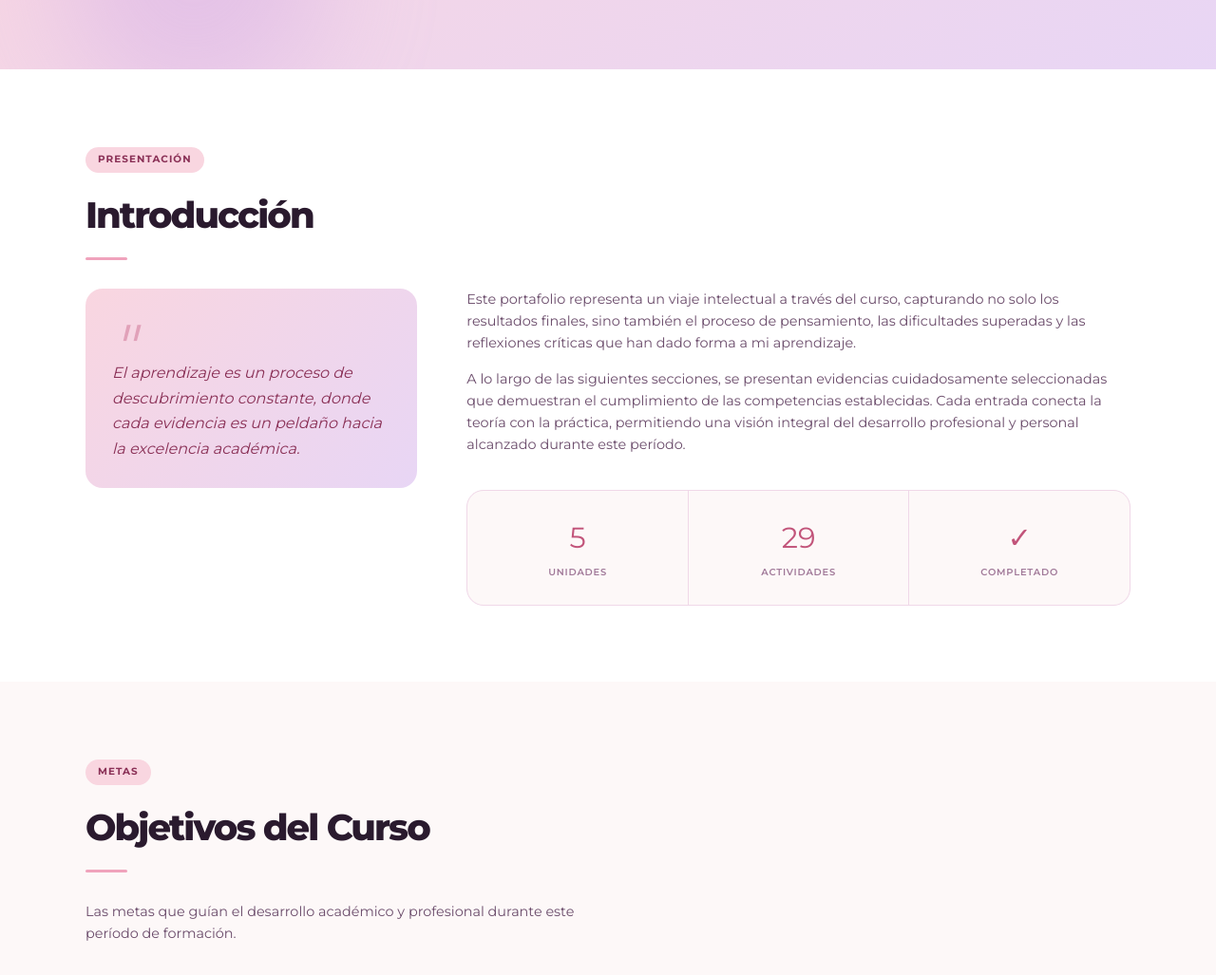
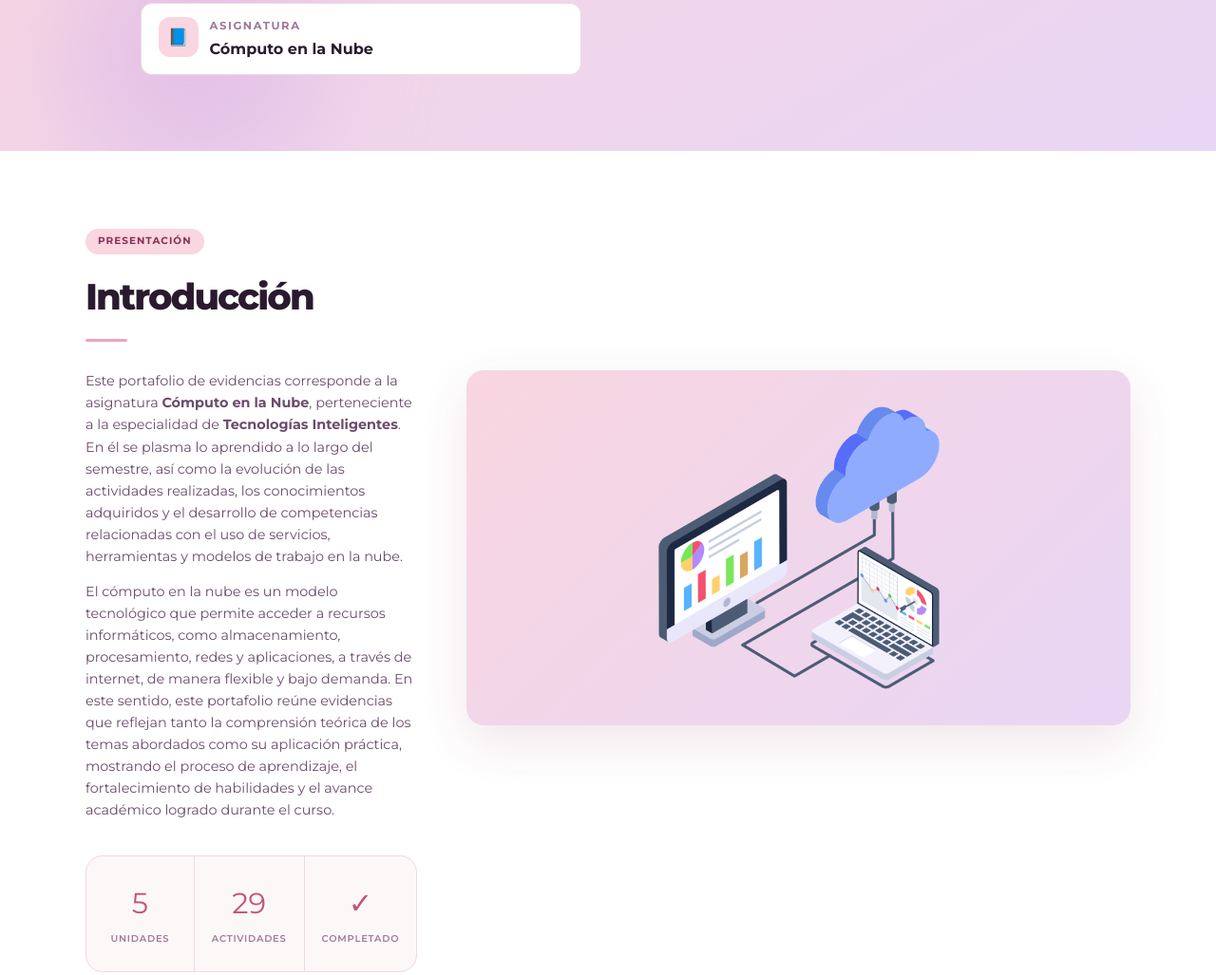
Before and after one commit to silviaaa-rm/Portafolio-CN, a plain HTML site: page index.html in a window 1280 px wide. Shown: the part 861-1888 px from the top of the page at 95% size. Drawn offline with Linux system fonts and the light colour scheme.

Commit message:
Introducción Realizada

```diff
--- a/index.html
+++ b/index.html
@@ -135,6 +135,51 @@
 .stitle{font-family:'Montserrat',sans-serif;font-size:clamp(1.7rem,4vw,2.4rem);letter-spacing:-.05em;color:var(--text);margin-bottom:14px;font-weight:800}
 .sdesc{color:var(--text-mid);max-width:560px;margin-bottom:44px;font-size:.9rem}
 .divider{width:44px;height:3px;background:var(--rose-mid);border-radius:2px;margin:14px 0 30px}
+
+/* IMAGEN */
+.intro-grid-img{
+  display:grid;
+  grid-template-columns:1.1fr .9fr;
+  gap:52px;
+  align-items:center;
+}
+
+.intro-image-card{
+  width:100%;
+  min-height:360px;
+  background:linear-gradient(135deg,var(--rose),var(--lilac));
+  border:1px solid var(--border);
+  border-radius:var(--r);
+  display:flex;
+  align-items:center;
+  justify-content:center;
+  padding:26px;
+  box-shadow:0 18px 50px rgba(138,48,86,.12);
+  overflow:hidden;
+}
+
+.intro-image-card img{
+  width:100%;
+  height:100%;
+  max-height:320px;
+  object-fit:contain;
+}
+
+@media(max-width:800px){
+  .intro-grid-img{
+    grid-template-columns:1fr;
+    gap:30px;
+  }
+
+  .intro-image-card{
+    min-height:240px;
+    padding:20px;
+  }
+
+  .intro-image-card img{
+    max-height:220px;
+  }
+}
 
 /* INTRO */
 #introduccion{background:var(--white)}
@@ -275,7 +320,7 @@
 <body>
 
 <nav>
-  <a class="nav-logo" href="#inicio">✦ Portafolio</a>
+  <a class="nav-logo" href="#inicio">Portafolio - SGRM</a>
   <div class="hamburger" onclick="toggleMenu()"><span></span><span></span><span></span></div>
   <ul class="nav-links" id="navLinks">
     <li><a href="#inicio">Inicio</a></li>
@@ -327,6 +372,14 @@
             <span class="ic-emoji">📘</span>
             <input type="file" accept="image/*" onchange="changeIconImage(event, this)">
           </label>
+          <div style="flex:1"><div class="ic-label">Carrera</div><div class="ic-val" contenteditable="true" data-ph="Nombre de la materia">Ingenieria en Sistemas Computacionales</div></div>
+        </div>
+        <div class="info-card">
+          <label class="ic-icon" style="background:var(--rose)" title="Clic para cambiar imagen">
+            <img src="" alt="Icono de materia" class="ic-img">
+            <span class="ic-emoji">📘</span>
+            <input type="file" accept="image/*" onchange="changeIconImage(event, this)">
+          </label>
           <div style="flex:1"><div class="ic-label">Asignatura</div><div class="ic-val" contenteditable="true" data-ph="Nombre de la materia">Cómputo en la Nube</div></div>
         </div>
       </div>
@@ -349,16 +402,43 @@
     <div class="stag">Presentación</div>
     <h2 class="stitle">Introducción</h2>
     <div class="divider"></div>
-    <div class="intro-grid">
-      <div class="intro-quote">El aprendizaje es un proceso de descubrimiento constante, donde cada evidencia es un peldaño hacia la excelencia académica.</div>
+
+    <div class="intro-grid intro-grid-img">
       <div class="intro-text">
-        <p>Este portafolio representa un viaje intelectual a través del curso, capturando no solo los resultados finales, sino también el proceso de pensamiento, las dificultades superadas y las reflexiones críticas que han dado forma a mi aprendizaje.</p>
-        <p>A lo largo de las siguientes secciones, se presentan evidencias cuidadosamente seleccionadas que demuestran el cumplimiento de las competencias establecidas. Cada entrada conecta la teoría con la práctica, permitiendo una visión integral del desarrollo profesional y personal alcanzado durante este período.</p>
+        <p>
+          Este portafolio de evidencias corresponde a la asignatura <strong>Cómputo en la Nube</strong>,
+          perteneciente a la especialidad de <strong>Tecnologías Inteligentes</strong>. En él se plasma lo
+          aprendido a lo largo del semestre, así como la evolución de las actividades realizadas, los
+          conocimientos adquiridos y el desarrollo de competencias relacionadas con el uso de servicios,
+          herramientas y modelos de trabajo en la nube.
+        </p>
+
+        <p>
+          El cómputo en la nube es un modelo tecnológico que permite acceder a recursos informáticos, como
+          almacenamiento, procesamiento, redes y aplicaciones, a través de internet, de manera flexible y bajo
+          demanda. En este sentido, este portafolio reúne evidencias que reflejan tanto la comprensión teórica
+          de los temas abordados como su aplicación práctica, mostrando el proceso de aprendizaje, el
+          fortalecimiento de habilidades y el avance académico logrado durante el curso.
+        </p>
+
         <div class="intro-stats">
-          <div class="istat"><div class="istat-n">5</div><div class="istat-l">Unidades</div></div>
-          <div class="istat"><div class="istat-n">29</div><div class="istat-l">Actividades</div></div>
-          <div class="istat"><div class="istat-n">✓</div><div class="istat-l">Completado</div></div>
+          <div class="istat">
+            <div class="istat-n">5</div>
+            <div class="istat-l">Unidades</div>
+          </div>
+          <div class="istat">
+            <div class="istat-n">29</div>
+            <div class="istat-l">Actividades</div>
+          </div>
+          <div class="istat">
+            <div class="istat-n">✓</div>
+            <div class="istat-l">Completado</div>
+          </div>
         </div>
+      </div>
+
+      <div class="intro-image-card">
+        <img src="assets/img/cloud-computing.png" alt="Imagen de cómputo en la nube">
       </div>
     </div>
   </div>
@@ -492,7 +572,7 @@
   </div>
 </section>
 
-<footer><p>© 2024 Portafolio de Evidencias · Hecho con <span>💗 dedicación</span></p></footer>
+<footer><p>© 2024 Portafolio de Evidencias · Silvia Guadalupe Ramos Mendoza</span></p></footer>
 
 <!-- MODAL -->
 <div class="modal-bg" id="modal" onclick="closeBg(event)">
```
Also changed, not shown: assets/img/cloud-computing.png (added).
